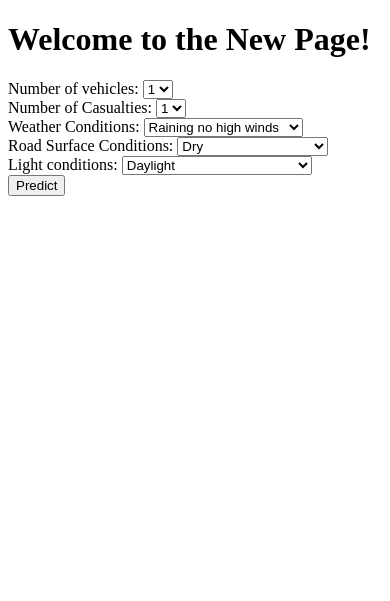
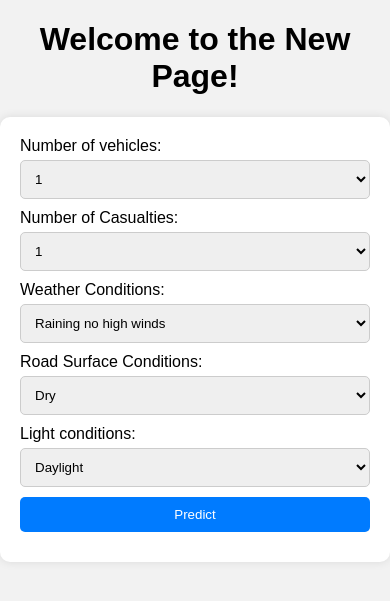
Before and after one commit to Inupa6677/DSGP-GROUP-9, a Flask app: page /new_page in a window 390 px wide. Shown: the top 601 px of the page. Run offline with Flask 3, Linux system fonts and the light colour scheme; parts of the project's set-up code (start-up, migrations or seed data) failed here and were passed over.

Commit message:
making web page responsive

```diff
--- a/connecting model/main.py
+++ b/connecting model/main.py
@@ -287,7 +287,7 @@ def new_page():
         # Make predictions
         predictions_severity = severity_model.predict([input_values_severity])
 
-        return render_template('bbb.html', predictions=[predictions_severity])
+        return render_template('bbb.html', predictions=predictions_severity)
 
     return render_template('bbb.html', predictions=None)
 
--- /dev/null
+++ b/connecting model/static/bbb.css
@@ -0,0 +1,56 @@
+body {
+    font-family: Arial, sans-serif;
+    margin: 0;
+    padding: 0;
+    background-color: #f2f2f2;
+}
+
+h1 {
+    text-align: center;
+}
+
+form {
+    max-width: 400px;
+    margin: 0 auto;
+    background-color: #ffffff;
+    padding: 20px;
+    border-radius: 10px;
+    box-shadow: 0px 0px 10px 0px rgba(0,0,0,0.1);
+}
+
+form label {
+    display: block;
+    margin-bottom: 5px;
+}
+
+form select, form button {
+    width: 100%;
+    padding: 10px;
+    margin-bottom: 10px;
+    border: 1px solid #ccc;
+    border-radius: 5px;
+    box-sizing: border-box;
+}
+
+form button {
+    background-color: #007bff;
+    color: #ffffff;
+    border: none;
+    cursor: pointer;
+}
+
+form button:hover {
+    background-color: #0056b3;
+}
+
+#prediction-result {
+    margin-top: 20px;
+    text-align: center;
+}
+.prediction-box {
+    margin-top: 20px;
+    padding: 10px;
+    background-color: #f0f0f0;
+    border: 1px solid #ccc;
+    border-radius: 5px;
+}
--- a/connecting model/templates/bbb.html
+++ b/connecting model/templates/bbb.html
@@ -4,6 +4,7 @@
     <meta charset="UTF-8">
     <meta name="viewport" content="width=device-width, initial-scale=1.0">
     <title>New Page</title>
+    <link rel="stylesheet" type="text/css" href="{{ url_for('static', filename='bbb.css') }}">
 </head>
 <body>
     <h1>Welcome to the New Page!</h1>
@@ -19,7 +20,6 @@
         <select id="NumberOfCasualties" name="Number_of_Casualties" required>
             <option value="1"> 1 </option>
             <option value="2"> 2 </option>
-
         </select><br>
 
         <label for="Weather_Conditions">Weather Conditions:</label>
@@ -52,10 +52,13 @@
         </select><br>
         <button type="submit">Predict</button>
     </form>
-
-    <div id="prediction-result"></div>
+    {% if predictions is not none %}
+        <div id="prediction-result" class="prediction-box">
+            <h2>Predictions:</h2>
+            <p>{{ predictions }}</p>
+        </div>
+    {% endif %}
 
     <script src="{{ url_for('static', filename='jsFiles/bbb.js') }}"></script>
-
 </body>
 </html>
```
